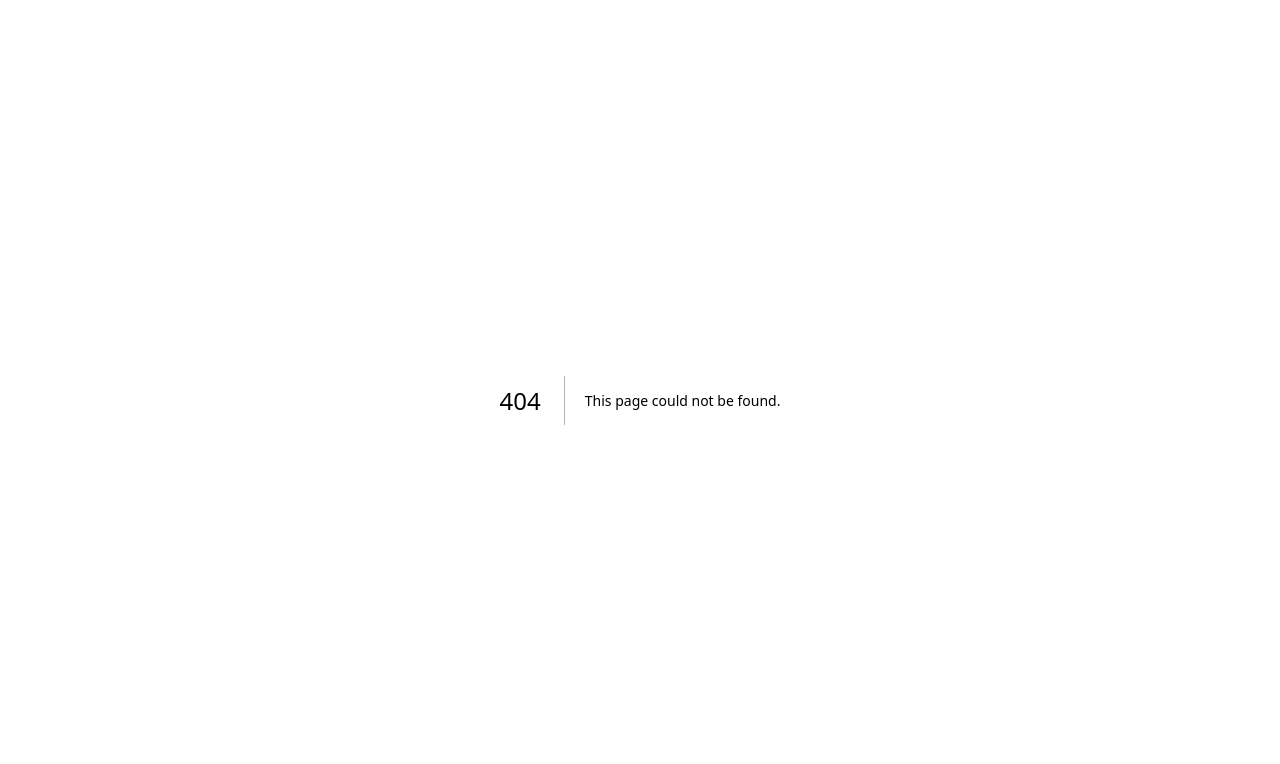
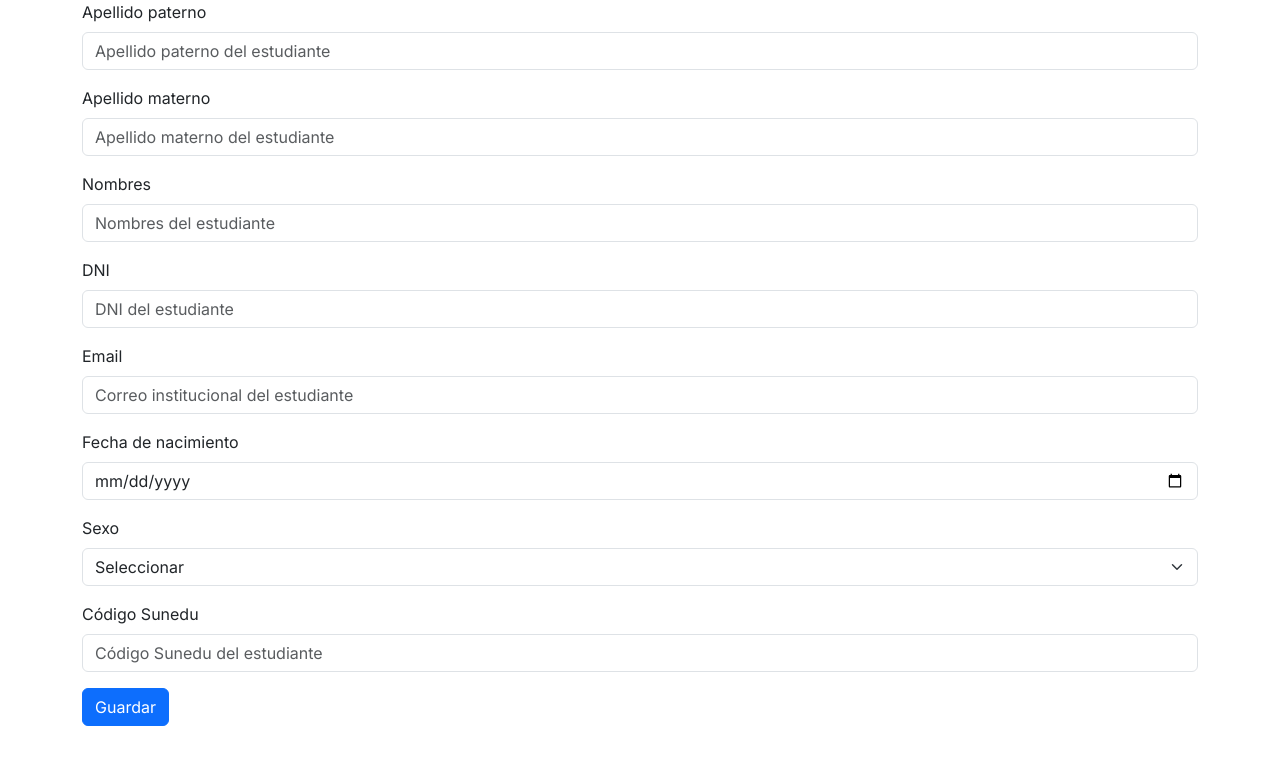
Before and after one commit to JamilVA/SIA, a Next.js app in the folder client/: page /estudiantes/registrar in a window 1280 px wide. Before the commit this address had no page. Shown: the top 764 px of the page. Built offline with nearby package versions, Linux system fonts and the light colour scheme.

Commit message:
Intento de tabla

```diff
--- a/client/package.json
+++ b/client/package.json
@@ -12,6 +12,7 @@
     "bootstrap": "^5.3.2",
     "next": "14.0.1",
     "react": "^18",
+    "react-bootstrap": "^2.9.1",
     "react-dom": "^18"
   },
   "devDependencies": {
--- /dev/null
+++ b/client/src/app/estudiantes/registrar/page.jsx
@@ -0,0 +1,60 @@
+'use client';
+import Button from 'react-bootstrap/Button';
+import Form from 'react-bootstrap/Form';
+
+export default function RegistrarEstudiante() {
+  return (
+    <div className="container">
+      <Form>
+        <Form.Group className="mb-3" controlId="formBasicEmail">
+          <Form.Label>Apellido paterno</Form.Label>
+          <Form.Control type="text" placeholder="Apellido paterno del estudiante" />
+        </Form.Group>
+
+        <Form.Group className="mb-3" controlId="formBasicEmail">
+          <Form.Label>Apellido materno</Form.Label>
+          <Form.Control type="text" placeholder="Apellido materno del estudiante" />
+        </Form.Group>
+
+        <Form.Group className="mb-3" controlId="formBasicEmail">
+          <Form.Label>Nombres</Form.Label>
+          <Form.Control type="text" placeholder="Nombres del estudiante" />
+        </Form.Group>
+
+        <Form.Group className="mb-3" controlId="formBasicEmail">
+          <Form.Label>DNI</Form.Label>
+          <Form.Control type="text" placeholder="DNI del estudiante" />
+        </Form.Group>
+
+        <Form.Group className="mb-3" controlId="formBasicEmail">
+          <Form.Label>Email</Form.Label>
+          <Form.Control type="email" placeholder="Correo institucional del estudiante" />
+        </Form.Group>
+
+        <Form.Group className="mb-3" controlId="formBasicEmail">
+          <Form.Label>Fecha de nacimiento</Form.Label>
+          <Form.Control type="date" placeholder="Seleccione una fecha" />
+        </Form.Group>
+
+        <Form.Group className="mb-3" controlId="formBasicEmail">
+          <Form.Label>Sexo</Form.Label>
+          <Form.Select aria-label="Default select example">
+            <option>Seleccionar</option>
+            <option value="M">Masculino</option>
+            <option value="F">Femenino</option>
+          </Form.Select>
+        </Form.Group>
+
+        <Form.Group className="mb-3" controlId="formBasicEmail">
+          <Form.Label>Código Sunedu</Form.Label>
+          <Form.Control type="text" placeholder="Código Sunedu del estudiante" />
+        </Form.Group>
+
+        <Button variant="primary" type="submit">
+          Guardar
+        </Button>
+      </Form>
+    </div>
+
+  );
+}
--- a/client/src/app/layout.js
+++ b/client/src/app/layout.js
@@ -1,5 +1,6 @@
 import { Inter } from 'next/font/google'
-import './globals.css'
+//import './globals.css'
+import 'bootstrap/dist/css/bootstrap.css';
 
 const inter = Inter({ subsets: ['latin'] })
 
```
Also changed, not shown: client/src/app/estudiantes/page.jsx (added, +50 -0 lines), client/src/components/Formulario.jsx (added), client/src/components/Input.jsx (added), 2 other files (tests, documents, lock files or other folders).
